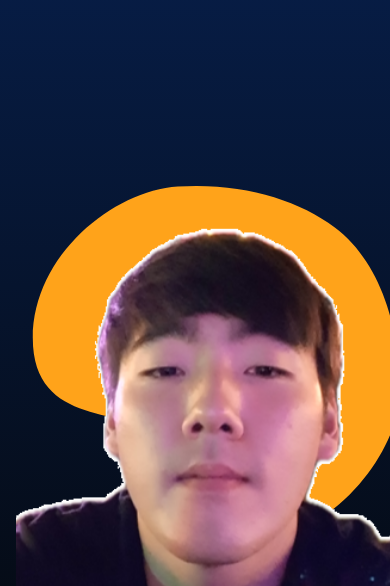
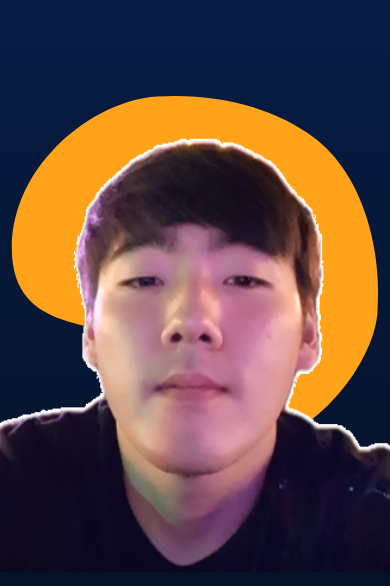
Before and after one commit to Yong4016/my_portfolio, a plain HTML site: page index.html in a window 390 px wide. Shown: the part 68-654 px from the top of the page. Drawn offline with nearby package versions, Linux system fonts and the light colour scheme.

Commit message:
CSS-mediaQuery-fix

```diff
--- a/css/style.css
+++ b/css/style.css
@@ -633,6 +633,13 @@ button:focus {
   #home {
     padding-bottom: 3rem;
   }
+  .home__img {
+    top: -20px;
+  }
+
+  .home__container {
+    flex-direction: column;
+  }
 
   .home__title {
     font-size: 2.5rem;
```
